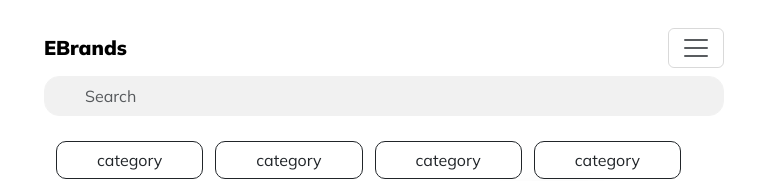
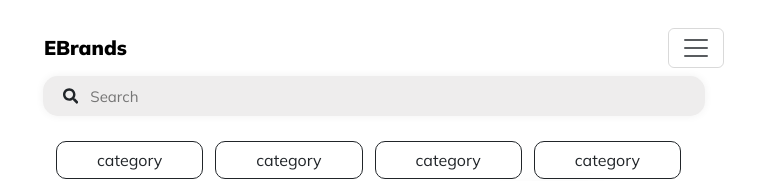
Before and after one commit to Sreelakshmit123/EcommerceReact.js, a React (Vite) app: page / in a window 768 px wide. Shown: the top 181 px of the page. Built offline with nearby package versions, Linux system fonts and the light colour scheme; a web font is replaced by a local one.

Commit message:
ecommerce

```diff
--- a/package.json
+++ b/package.json
@@ -10,10 +10,14 @@
     "preview": "vite preview"
   },
   "dependencies": {
+    "@fortawesome/fontawesome-svg-core": "^6.7.2",
+    "@fortawesome/free-solid-svg-icons": "^6.7.2",
+    "@fortawesome/react-fontawesome": "^0.2.2",
     "bootstrap": "^5.3.6",
     "react": "^19.1.0",
     "react-bootstrap": "^2.10.10",
     "react-dom": "^19.1.0",
+    "react-icons": "^5.5.0",
     "react-router-dom": "^7.6.2",
     "react-slick": "^0.30.3",
     "slick-carousel": "^1.8.1"
--- a/src/App.css
+++ b/src/App.css
@@ -23,11 +23,13 @@ body {
   color: white;
   font-weight: bold;
 }
+
 .signUp-btn:hover {
   background-color: rgb(255, 2, 247);
   color: white;
   text-decoration: none;
 }
+
 .Whishlistbtn {
   padding-left: 40px;
   padding-right: 40px;
@@ -44,8 +46,36 @@ body {
   margin-top: 20px;
 }
 
+/* search bar */
+
+.search-wrapper {
+  background-color: rgb(238, 237, 237);
+  width: 50%;
+  border-radius: 15px;
+  height: 40px;
+  margin-left: 11px;
+  padding: 20px;
+  box-shadow: 0px 0px 8px rgb(241, 241, 241);
+  display: flex;
+  align-items: center;
+}
+
+.searchbar {
+  background-color: transparent;
+  border: none;
+  height: 40px;
+  font-size: 15px;
+  width: 100%;
+  margin-left: 10px;
+}
+
+.searchbar:focus {
+  outline: none;
+}
+
 .desginbox {
   box-sizing: border-box;
+  margin-left: 12px;
   border: 1px solid;
   border-radius: 15px;
   border-color: rgb(241, 241, 241);
@@ -64,18 +94,6 @@ body {
 .cartbtn:hover {
   background-color: rgb(133, 2, 255);
   border-color: rgb(133, 2, 255)
-}
-
-.searchbar {
-  background-color: rgb(241, 241, 241);
-  border-color: rgb(241, 241, 241);
-  border-radius: 15px;
-  padding: 7px 4px 7px 40px;
-}
-
-.searchbar1 {
-  background-color: rgb(241, 241, 241);
-  border-color: rgb(241, 241, 241);
 }
 
 .Categorybtn {
@@ -114,8 +132,9 @@ body {
   font-weight: bold;
   text-decoration: none;
 }
-.shopnow-btn:hover{
-  background-color:rgb(255, 2, 247);
+
+.shopnow-btn:hover {
+  background-color: rgb(255, 2, 247);
   color: rgb(255, 255, 255);
   text-decoration: none;
 
@@ -294,14 +313,16 @@ body {
   width: 20%;
   background-color: rgb(255, 2, 247);
 }
-.offer-bar{
+
+.offer-bar {
   border: 1px solid;
   border-radius: 0px 0px 5px 5px;
-  background-color:rgb(133, 2, 255);
+  background-color: rgb(133, 2, 255);
   color: white;
-    width: 100px;
-    margin-left: 20px;
+  width: 100px;
+  margin-left: 20px;
 }
+
 /* popular items */
 
 .popularItems {
@@ -316,10 +337,17 @@ body {
   border-color: rgb(241, 238, 238);
 }
 
+
+
+
+/* moblie view  */
+
+
 @media (max-width: 768px) {
   body {
     overflow-x: hidden;
   }
+
   /* NAVBAR desgin */
   .categoryButton {
     display: block;
@@ -335,6 +363,31 @@ body {
     margin-left: 12px;
     text-decoration: none;
 
+  }
+
+  .search-wrapper {
+    background-color: rgb(238, 237, 237);
+    width: 94%;
+    border-radius: 15px;
+    height: 40px;
+    margin-left: 11px;
+    padding: 20px;
+    box-shadow: 0px 0px 8px rgb(241, 241, 241);
+    display: flex;
+    align-items: center;
+  }
+
+  .searchbar {
+    background-color: transparent;
+    border: none;
+    height: 40px;
+    font-size: 15px;
+    width: 100%;
+    margin-left: 10px;
+  }
+
+  .searchbar:focus {
+    outline: none;
   }
 
   .desginbox1 {
@@ -437,15 +490,3 @@ body {
     text-align: center;
   }
 }
-
-@media (min-width: 768px) {
-  .desginbox1 {
-    display: none;
-  }
-
-  .desginbox {
-    display: none;
-  }
-
-
-}
--- a/src/Components/Home.jsx
+++ b/src/Components/Home.jsx
@@ -9,6 +9,7 @@ import DealsOfTheDay from './DealsOfTheDay';
 import PopularItems from './PopularItems';
 import SpotlightedItems from './SpotlightedItems';
 import { Link } from 'react-router-dom';
+import { FaSearch } from 'react-icons/fa';
 
 function Home() {
     return (
@@ -39,12 +40,12 @@ function Home() {
                 {/* search bar */}
 
                 <div className='row'>
-                    <div className='col-lg-6'>
-                        <Form.Control
+                    <div className='search-wrapper col-lg-6'>
+                        <FaSearch id="search-icon" />
+                        <input
                             type="text"
                             placeholder="Search"
-                            className="searchbar mr-sm-2"
-                        />
+                            className="searchbar mr-sm-2" />
                     </div>
                     <div className="desginbox col-lg-1">
                     </div>
```
Also changed, not shown: 1 other file (tests, documents, lock files or other folders).
